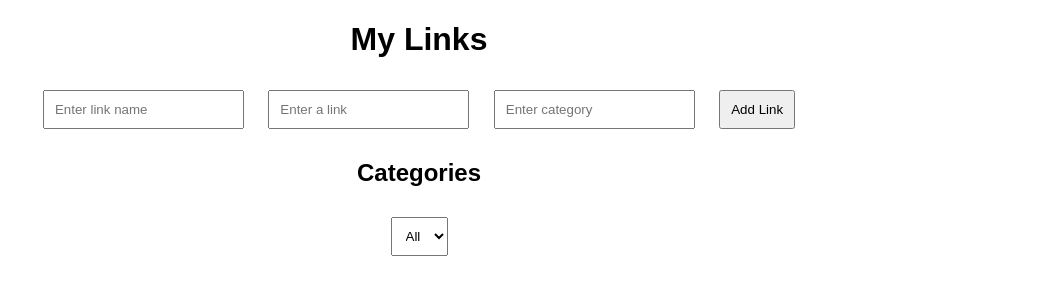
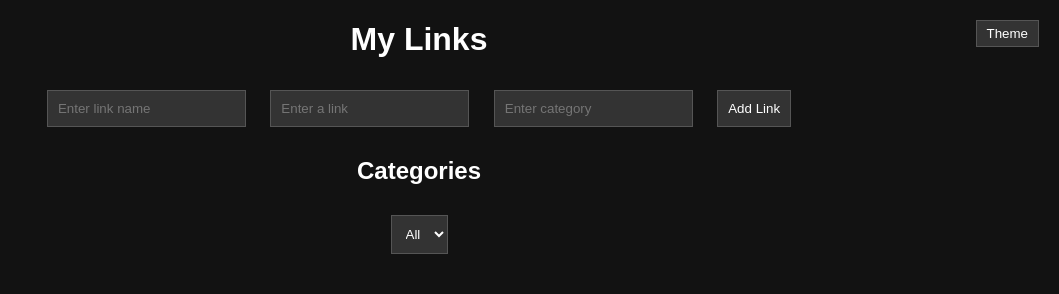
Before and after one commit to sushvanth-d/Links, a plain HTML site: page index.html in a window 1280 px wide. Shown: the whole page, without its empty margins (221-1280 px from the left). Drawn offline with Linux system fonts and the light colour scheme.

Commit message:
Add files via upload

```diff
--- a/index.html
+++ b/index.html
@@ -7,13 +7,58 @@
     <script defer src="https://www.gstatic.com/firebasejs/10.7.1/firebase-app.js"></script>
     <script defer src="https://www.gstatic.com/firebasejs/10.7.1/firebase-firestore.js"></script>
     <style>
-        body { font-family: Arial, sans-serif; text-align: center; }
-        input, button, select { margin: 10px; padding: 10px; }
-        ul { list-style: none; padding: 0; }
-        li { margin: 5px 0; }
+        body {
+            font-family: Arial, sans-serif;
+            text-align: center;
+            background-color: #121212;
+            color: white;
+        }
+        input, button, select {
+            margin: 10px;
+            padding: 10px;
+            background-color: #333;
+            color: white;
+            border: 1px solid #555;
+        }
+        button {
+            cursor: pointer;
+        }
+        ul {
+            list-style: none;
+            padding: 0;
+        }
+        li {
+            margin: 5px 0;
+        }
+        a {
+            color: #4DB6AC;
+        }
+        .theme-toggle {
+            position: absolute;
+            top: 10px;
+            right: 10px;
+            padding: 5px 10px;
+            cursor: pointer;
+            background-color: #333;
+            border: 1px solid #555;
+            color: white;
+        }
+        .light-theme {
+            background-color: white;
+            color: black;
+        }
+        .light-theme input, .light-theme button, .light-theme select {
+            background-color: white;
+            color: black;
+            border: 1px solid #ccc;
+        }
+        .light-theme a {
+            color: #007BFF;
+        }
     </style>
 </head>
 <body>
+    <button class="theme-toggle" onclick="toggleTheme()">Theme</button>
     <h1>My Links</h1>
     <input type="text" id="nameInput" placeholder="Enter link name">
     <input type="text" id="linkInput" placeholder="Enter a link">
@@ -97,6 +142,11 @@
             });
         }
 
+        // Toggle Dark/Light Theme
+        function toggleTheme() {
+            document.body.classList.toggle("light-theme");
+        }
+
         // Load links and categories on page load
         window.onload = function() {
             loadCategories();
```
